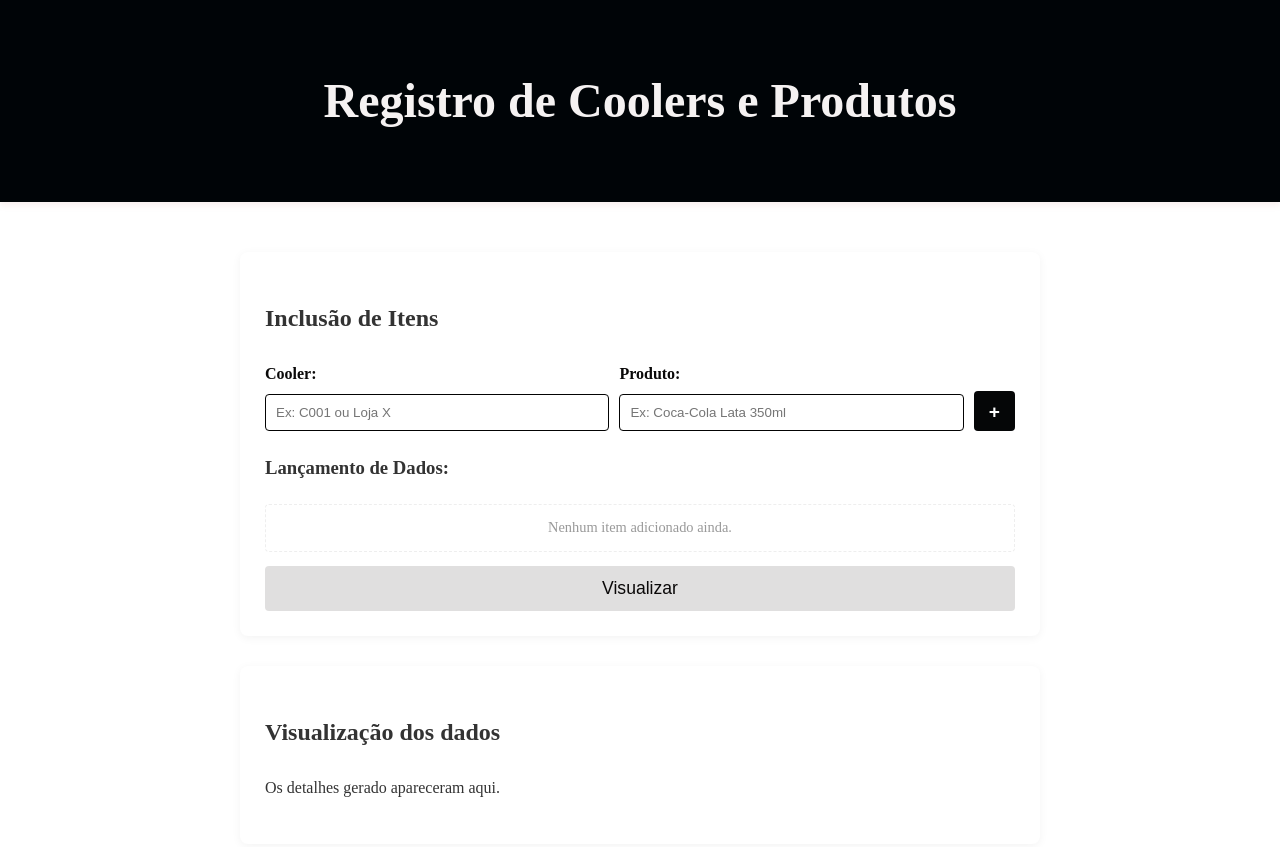
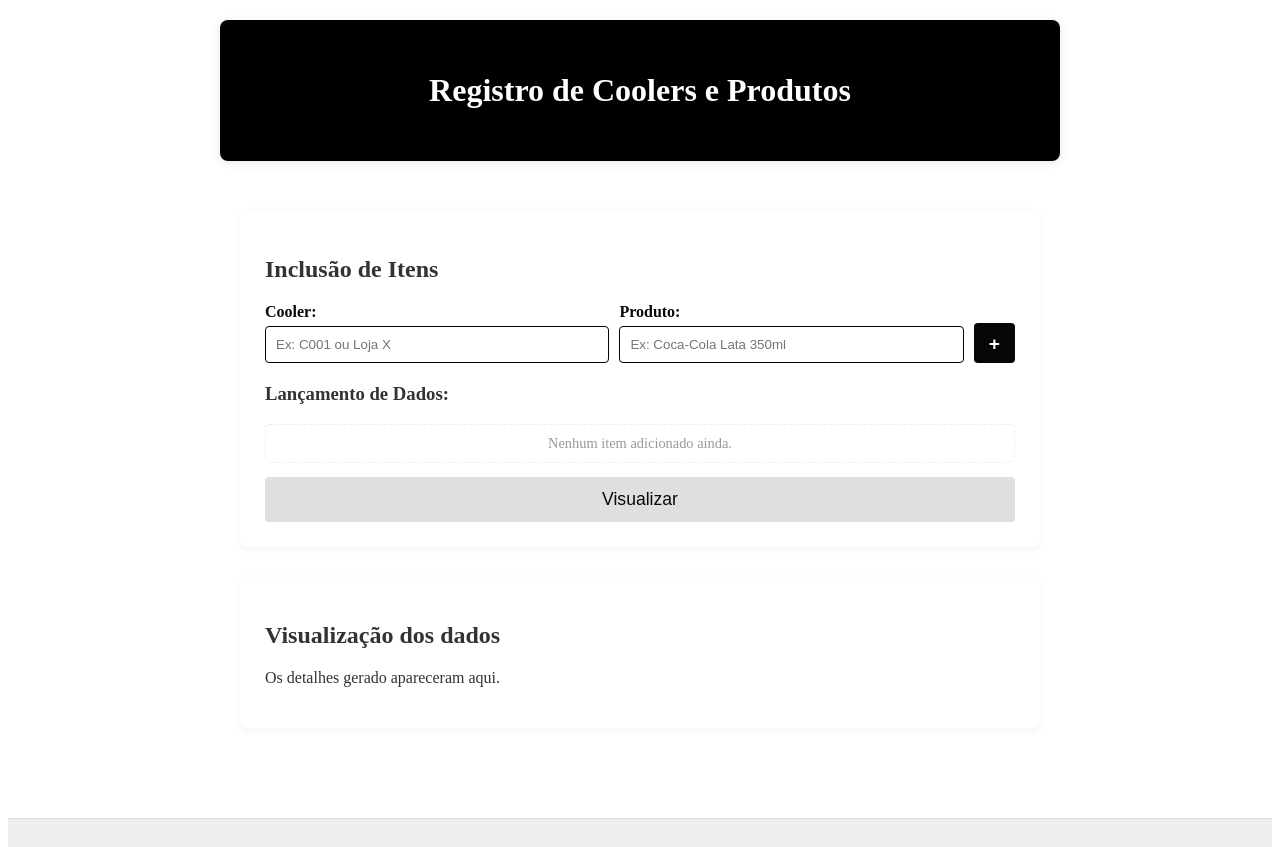
Before and after one commit to bruna-nobre96/meu-criador-de-relatorios, a plain HTML site: page index.html in a window 1280 px wide. Shown: the top 847 px of the page. Drawn offline with Linux system fonts and the light colour scheme.

Commit message:
Atualização
BR -> Treinando como mudar algumas coisas, no final optei por deixar o primeiro BOX-SHADOW no mesma dimensão dos demais.

EN -> After practicing how to change a few things, in the end I opted to leave the first BOX-SHADOW the same size as the others.

```diff
--- a/styles.css
+++ b/styles.css
@@ -1,4 +1,4 @@
-/* Estilo Global e Reset Básico */
+
 body {
     .kaushan-script-regular
     font-family: "Kaushan Script", cursive;
@@ -6,18 +6,22 @@ body {
     font-style: normal
     background-color: #f4f7f9; /* Fundo suave */
     color: #333;
-    margin: 0;
-    padding: 0;
-    line-height: 1.8;
+
 }
 
 /* 🖼️ Cabeçalho */
 .cabecalho {
-    background-color: #000407; /* Cor primária do VS Code */
-    color: rgb(245, 242, 242);
-    padding: 10px 0;
+    background-color: #000; /*  Fundo preto */
+    color: #fff;
+    padding: 20px;
     text-align: center;
-    box-shadow: 0 4px 6px rgba(187, 110, 110, 0.1);
+    border-radius: 8px;        /* Cantos arredondados como na seção de visualização */
+
+    max-width: 800px;          /* Use a mesma largura que você definiu para o seu .container */
+    margin: 20px auto;
+    box-shadow: 0 2px 10px rgba(0,0,0,0.1);
+    margin-bottom: 30px;
+}
 }
 
 .cabecalho h1 {
@@ -27,15 +31,15 @@ body {
 
 /* 📦 Container Principal */
 .container {
-    max-width: 800px; /* Reduzi para 800px para centralizar melhor as caixas empilhadas */
+    max-width: 800px; /* ReduzIDO para centralizar melhor as caixas empilhadas */
     margin: 30px auto;
     padding: 20px;
-    /* Remova display: flex para empilhar por padrão */
+
 }
 
 /* 🧩 Estilo das Seções */
 .secao-entrada, .secao-visualizacao {
-    flex: 1; /* <-- ISSO faz com que ocupem 50% cada */
+    flex: 1; /* <-- Isso faz com que ocupem 50% cada */
     background-color: white;
     padding: 25px;
     border-radius: 8px;
@@ -44,7 +48,6 @@ body {
 
 /* 🧩 Estilo das Seções */
 .secao-entrada, .secao-visualizacao {
-    /* Remova flex: 1 */
     width: 100%; /* Garante a largura total do container */
     margin-bottom: 30px; /* Adiciona espaço entre as seções empilhadas */
     background-color: white;
@@ -78,7 +81,7 @@ body {
 
 .campo-grupo input:focus,
 .campo-grupo textarea:focus {
-    border-color: #076097; /* Borda azul ao focar */
+    border-color: #03090e; /* Borda azul ao focar */
     outline: none;
 }
 
@@ -193,7 +196,7 @@ body {
 }
 
 .botao-remover {
-    background-color: #dc3545;
+    background-color: #940311;
     color: white;
     border: none;
     padding: 5px 10px;
@@ -217,12 +220,12 @@ body {
     padding: 15px;
     background-color: #ffffff;
     border: 1px solid #ddd;
-    border-left: 5px solid #007acc; /* Barra azul para destaque */
+    border-left: 5px solid #01060a; /* Barra azul para destaque */
     border-radius: 4px;
 }
 
 .relatorio-titulo {
-    color: #007acc;
+    color: #000102;
     font-size: 1.5em;
     margin-top: 0;
 }
```
